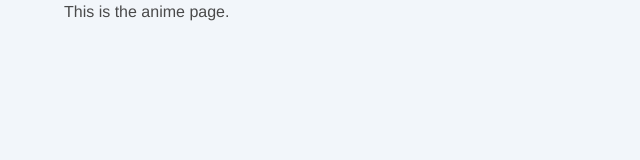
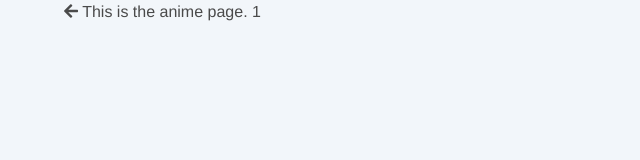
Before and after one commit to cdterry87/Animieru, a Vue app: page /anime/1 in a window 1280 px wide. Shown: the top 160 px of the page, without its empty margins (0-640 px from the left). Built offline with nearby package versions, Linux system fonts and the light colour scheme.

Commit message:
Testing one of the routes. Also added a back button

```diff
--- a/src/components/ViewAnime.vue
+++ b/src/components/ViewAnime.vue
@@ -1,6 +1,9 @@
 <template>
     <div id="view-anime" class="container">
-        This is the anime page.
+        <span class="return-icon" @click="$router.go(-1)">
+            <i class="fa fa-arrow-left is-primary"></i>
+        </span>
+        This is the anime page. {{ id }}
     </div>
 </template>
 
@@ -9,10 +12,13 @@ export default {
   name: 'ViewAnime',
   props: ['id'],
   created() {
-
+      console.log('Created anime page.');
   }
 }
 </script>
 
 <style scoped>
+.return-icon {
+    cursor: pointer;
+}
 </style>
```
